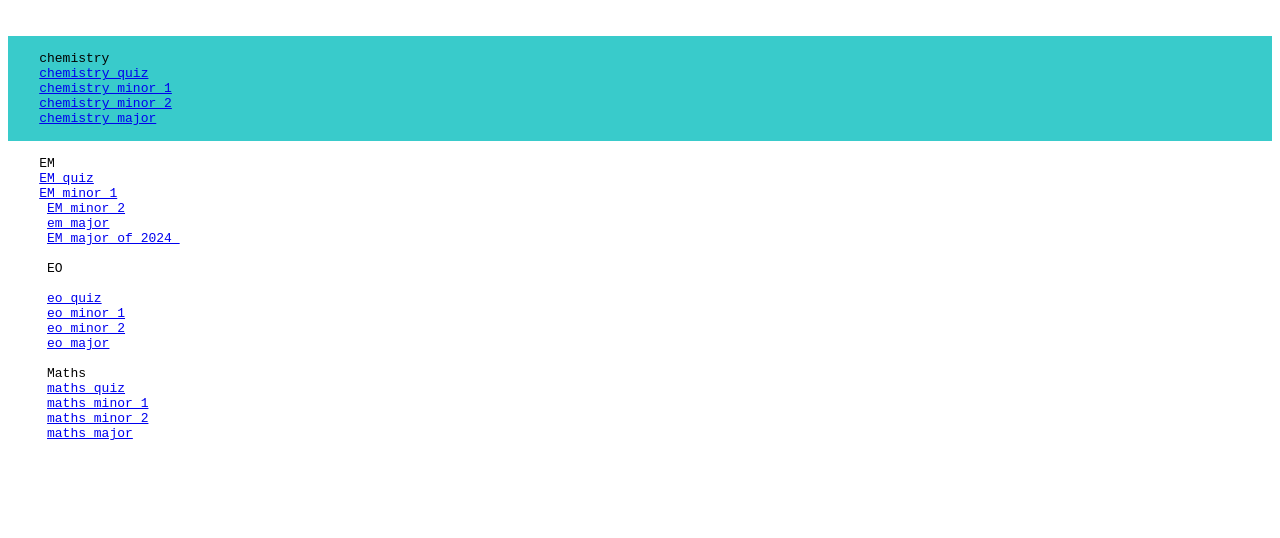
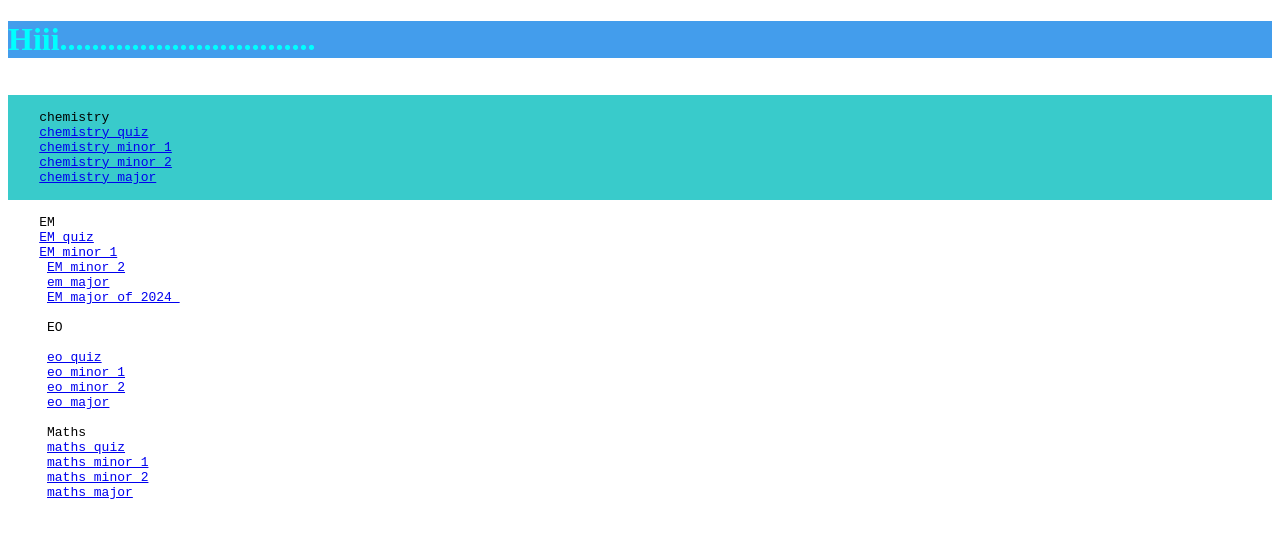
Before and after one commit to khanak0509/collage-sync, a plain HTML site: page index.html in a window 1280 px wide. Drawn offline with Linux system fonts and the light colour scheme.

Commit message:
Update index.html

```diff
--- a/index.html
+++ b/index.html
@@ -8,6 +8,7 @@
 </head>
 <body>
 <h1>
+    Hiii................................
 
 </h1>
 <pre>
```
